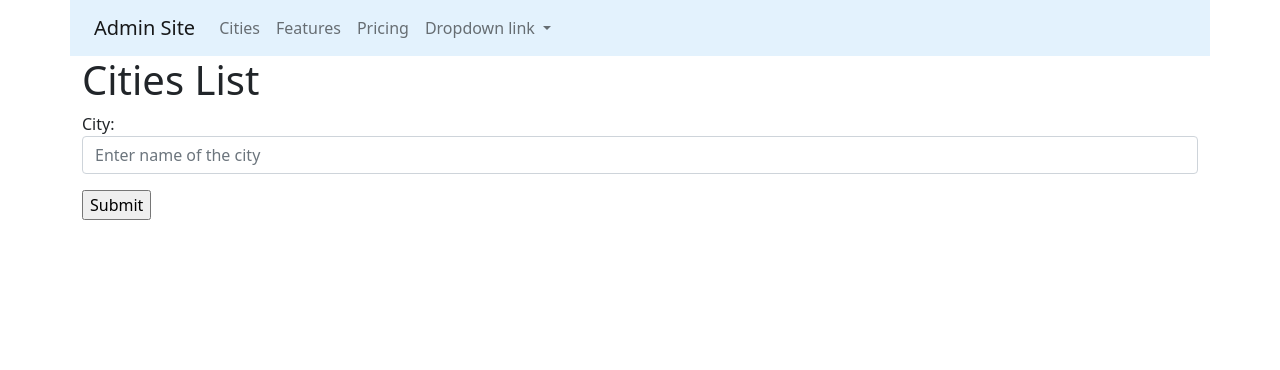
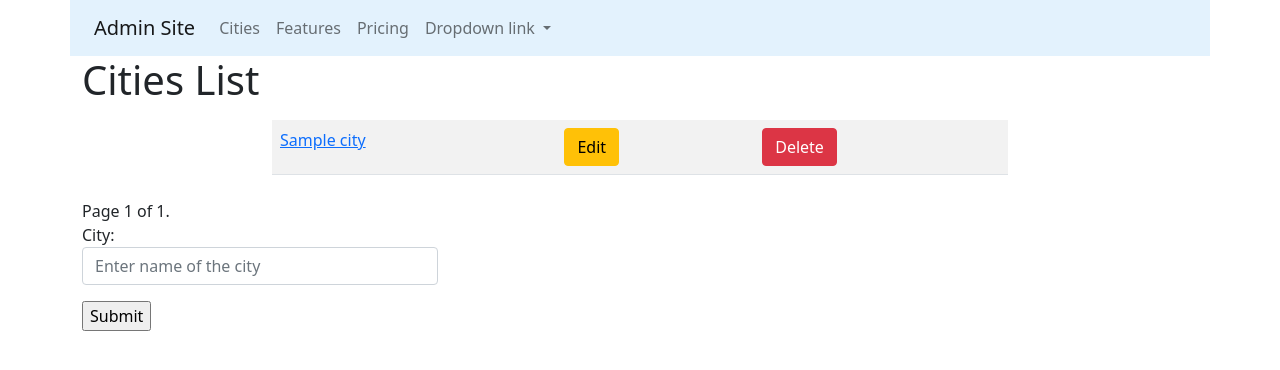
Before and after one commit to vkoliesov/find_route, a Django app: page /cities/ in a window 1280 px wide. Shown: the top 370 px of the page. Run offline with Django 3.2, Linux system fonts and the light colour scheme; tables that the repository leaves empty hold one stand-in row (values such as "Sample post").

Commit message:
edited some mistakes, add paggination

```diff
--- a/src/cities/views.py
+++ b/src/cities/views.py
@@ -9,9 +9,11 @@ from cities.forms import CityForm
 class CityListView(ListView):
     model = City
     template_name = 'cities/home.html'
+    paginate_by = 2
 
     def get_context_data(self, **kwargs):
         context = super().get_context_data(**kwargs)
+        print(context)
         form = CityForm()
         context['form'] = form
         return context
--- a/src/templates/cities/create.html
+++ b/src/templates/cities/create.html
@@ -4,6 +4,6 @@
 {% block content %}
 <h1> Create City</h1>
 
-{% include 'from.html with button='Save' %}
+{% include 'form.html' with button='Save' %}
 
 {% endblock %}
--- a/src/templates/cities/delete.html
+++ b/src/templates/cities/delete.html
@@ -5,6 +5,6 @@
 <h1> Delete City</h1>
 <p>{{ object }}</p>
 
-{% include 'from.html with button='Delete' %}
+{% include 'form.html' with button='Delete' %}
 
 {% endblock %}
--- a/src/templates/cities/home.html
+++ b/src/templates/cities/home.html
@@ -4,18 +4,53 @@
 {% block content %}
 <h1> Cities List</h1>
 <div class="row">
-    <div class="col-md">
-        {% for object in objects_list %}
-            <p>
-                <a href="{% url 'cities:detail' id=object.id %}">{{object.name}}</a>
-            </p>
-        {% endfor %}
+    <div class="col-md-8 mx-auto my-2">
+
+        <table class="table table-striped">
+
+            {% for object in object_list %}
+                <tr>
+                    <td>
+                        <a href="{% url 'cities:detail' pk=object.pk %}">{{object.name}}</a>
+                    </td>
+
+                    <td>
+                        <a href="{% url 'cities:update' pk=object.pk %}">
+                            <button type="submit" class="btn btn-warning">Edit</button>
+                        </a>
+                    </td>
+
+                    <td>
+                        <a href="{% url 'cities:delete' pk=object.pk %}">
+                            <button type="submit" class="btn btn-danger">Delete</button>
+                    </td>
+                </tr>
+            {% endfor %}
+        </table>
     </div>
 </div>
 
+<div class="pagination">
+    <span class="step-links">
+        {% if page_obj.has_previous %}
+            <a href="?page=1">&laquo; first</a>
+            <a href="?page={{ page_obj.previous_page_number }}">previous</a>
+        {% endif %}
+
+        <span class="current">
+            Page {{ page_obj.number }} of {{ page_obj.paginator.num_pages }}.
+        </span>
+
+        {% if page_obj.has_next %}
+            <a href="?page={{ page_obj.next_page_number }}">next</a>
+            <a href="?page={{ page_obj.paginator.num_pages }}">last &raquo;</a>
+        {% endif %}
+    </span>
+</div>
+
 <div class="row">
-    <div class="col-md4">
-        <form action="" method="post"> {% csrf_token %}
+    <div class="col-md-4">
+        <form action="{% url 'cities:create' %}" method="post"> {% csrf_token %}
             {{ form.as_p }}
             <input type="submit" value="Submit">
         </form>
--- a/src/templates/cities/update.html
+++ b/src/templates/cities/update.html
@@ -4,6 +4,6 @@
 {% block content %}
 <h1> Edit City</h1>
 
-{% include 'from.html with button='Edit' %}
+{% include 'form.html' with button='Edit' %}
 
 {% endblock %}
--- a/src/templates/form.html
+++ b/src/templates/form.html
@@ -1,5 +1,5 @@
 <div class="row">
-    <div class="col-md4">
+    <div class="col-md-4">
         <form action="{{action}}" method="post"> {% csrf_token %}
             {{ form.as_p }}
             <button type="submit" class="btn btn-primary">{{ button }}</button>
```
